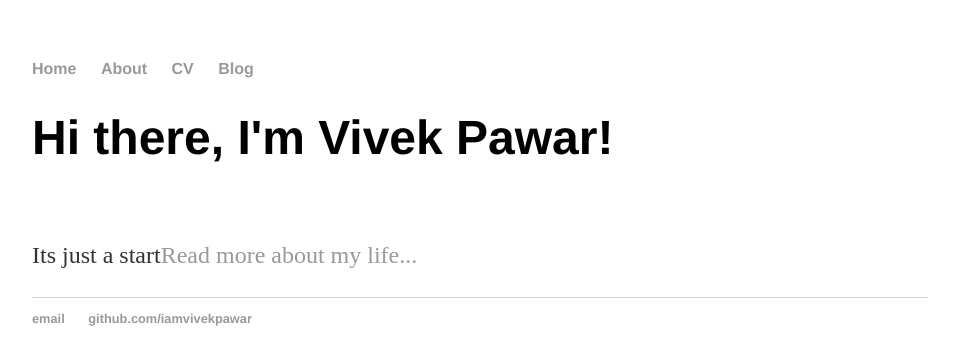
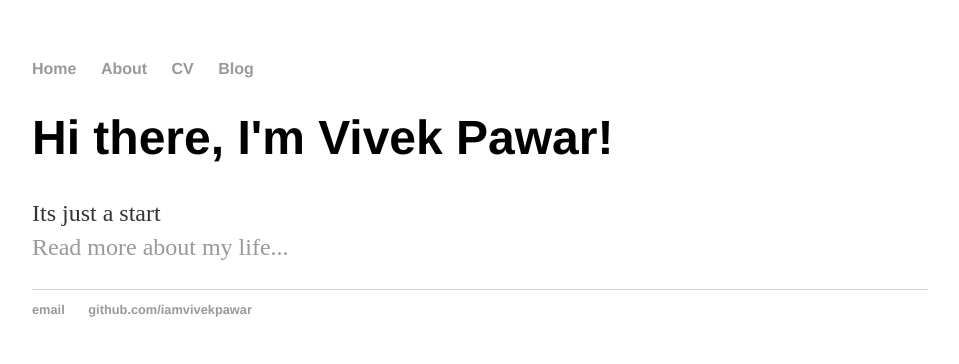
Before and after one commit to iamvivekpawar/demo, a plain HTML site: page index.html in a window 1280 px wide. Shown: the whole page, without its empty margins (160-1119 px from the left). Drawn offline with Linux system fonts and the light colour scheme.

Commit message:
Update index.html

```diff
--- a/index.html
+++ b/index.html
@@ -16,8 +16,8 @@
 		</nav>
 		<div class="container">
     		<div class="blurb">
-        		<h1>Hi there, I'm Vivek Pawar!</h1><br>
-				<p>Its just a start<a href="/about">Read more about my life...</a></p>
+        		<h1>Hi there, I'm Vivek Pawar!</h1>
+				<p>Its just a start<br><a href="/about">Read more about my life...</a></p>
     		</div><!-- /.blurb -->
 		</div><!-- /.container -->
 		<footer>
```
